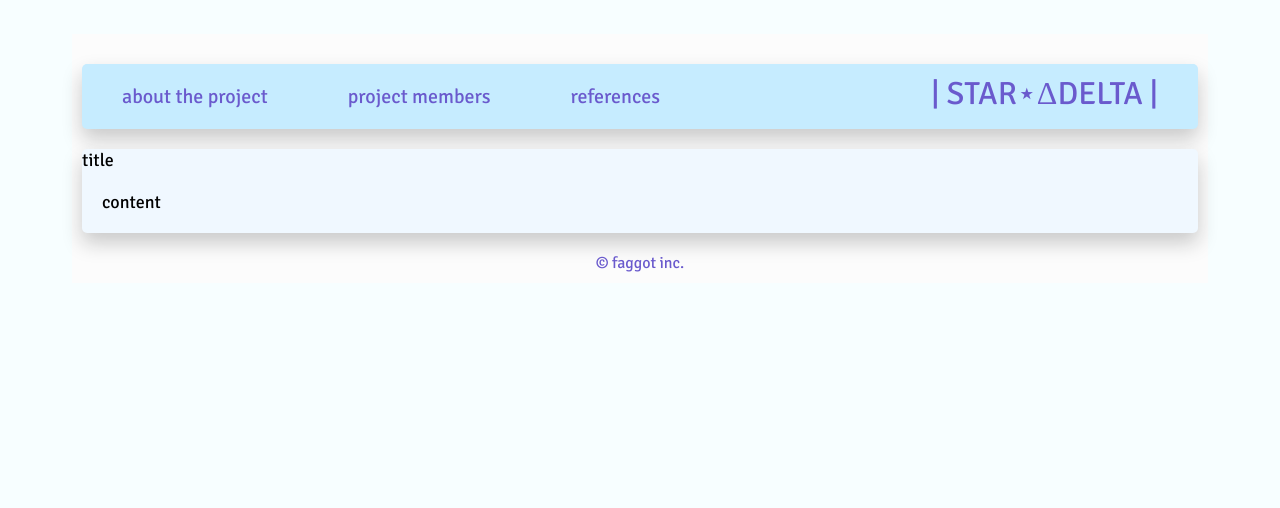
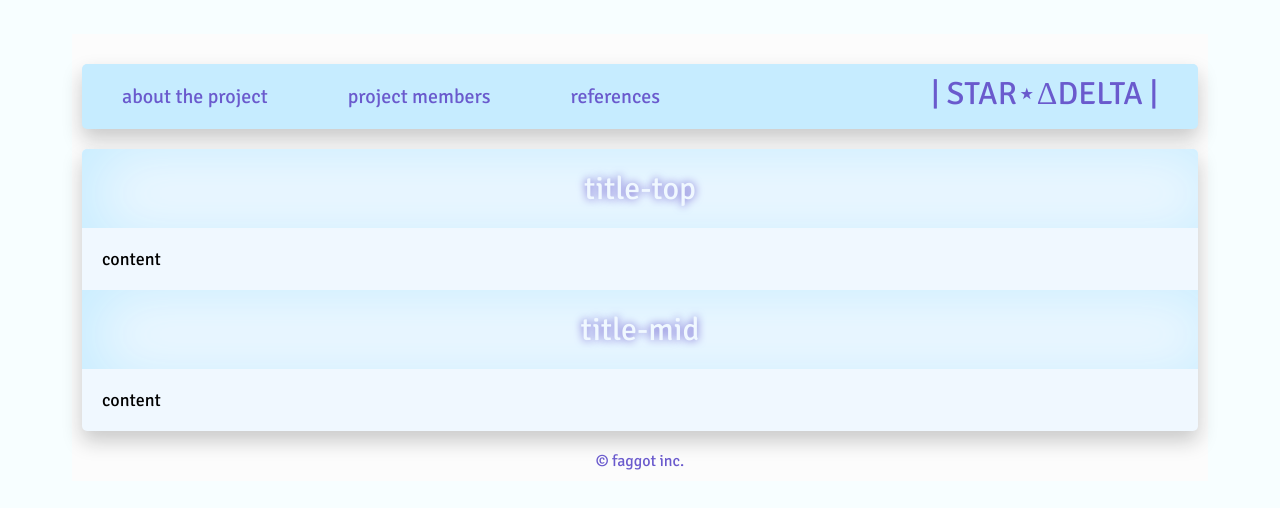
Before and after one commit to zeborg/star-delta-project, a plain HTML site: page index.html in a window 1280 px wide. Drawn offline with Linux system fonts and the light colour scheme.

Commit message:
Update index.html

```diff
--- a/index.html
+++ b/index.html
@@ -19,7 +19,9 @@
                 </div>
             </div>
             <div class="content">
-                <div class="title">title</div>
+                <div class="title-top">title-top</div>
+                <p>content</p>
+                <div class="title-mid">title-mid</div>
                 <p>content</p>
             </div>
             <div class="footer">&copy; faggot inc.</div>
```
